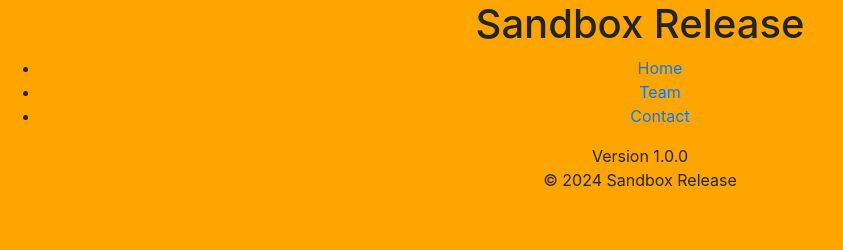
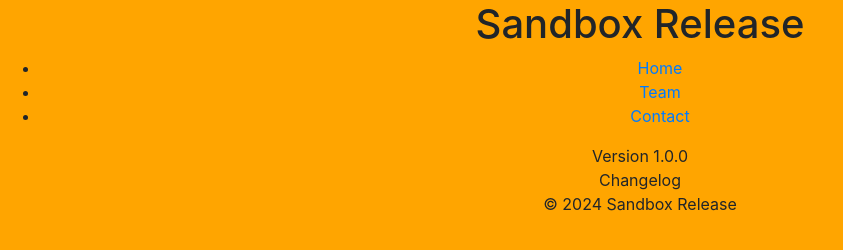
Before and after one commit to zaap59/sandbox-release, a plain HTML site: page app/index.html in a window 1280 px wide. Shown: the whole page, without its empty margins (0-843 px from the left). Drawn offline with nearby package versions, Linux system fonts and the light colour scheme.

Commit message:
feat(app): add multiple section

```diff
--- a/app/index.html
+++ b/app/index.html
@@ -20,9 +20,14 @@
                 </ul>
             </nav>
         </header>
-        <section>
-            <span>Version 1.0.0</span>
-        </section>
+        <main>
+            <section>
+                <span>Version 1.0.0</span>
+            </section>
+            <section>
+                <span>Changelog</span>
+            </section>
+        </main>
         <footer>
             <p>&copy; 2024 Sandbox Release</p>
         </footer>
```
